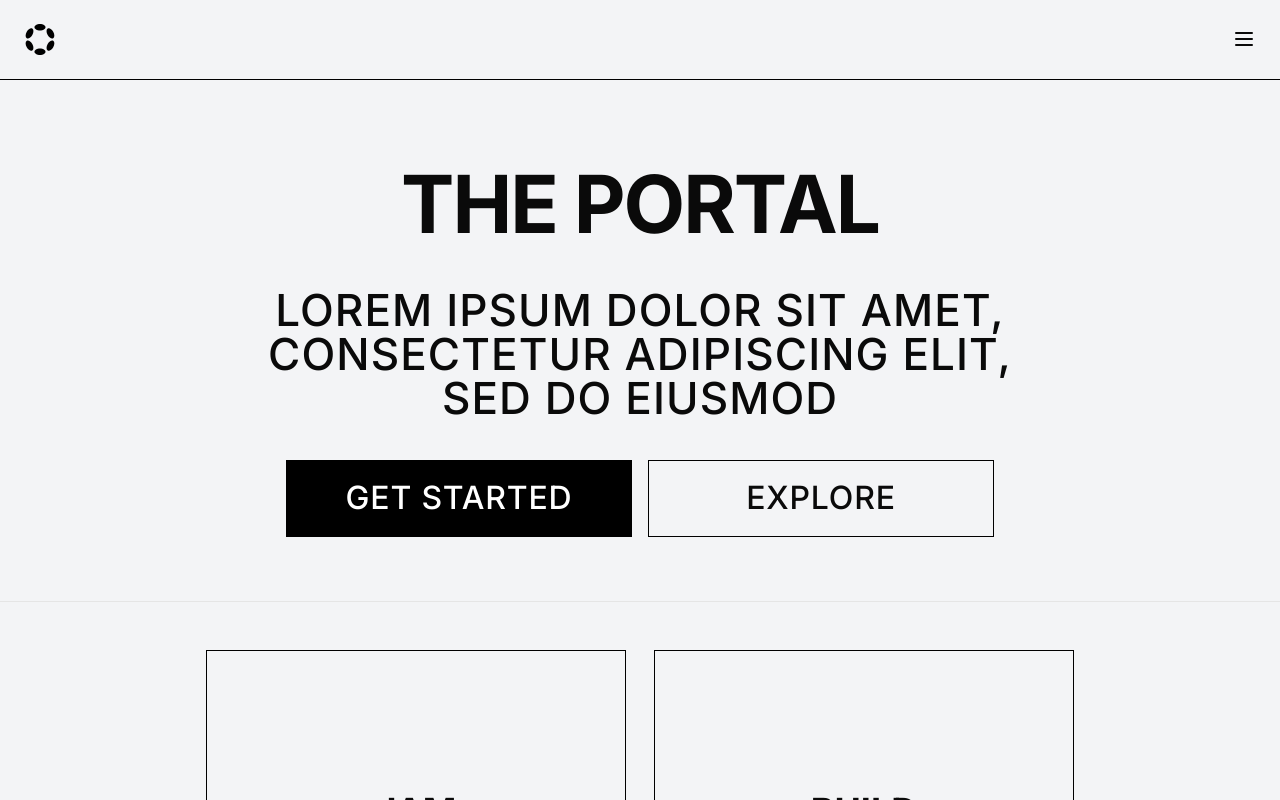
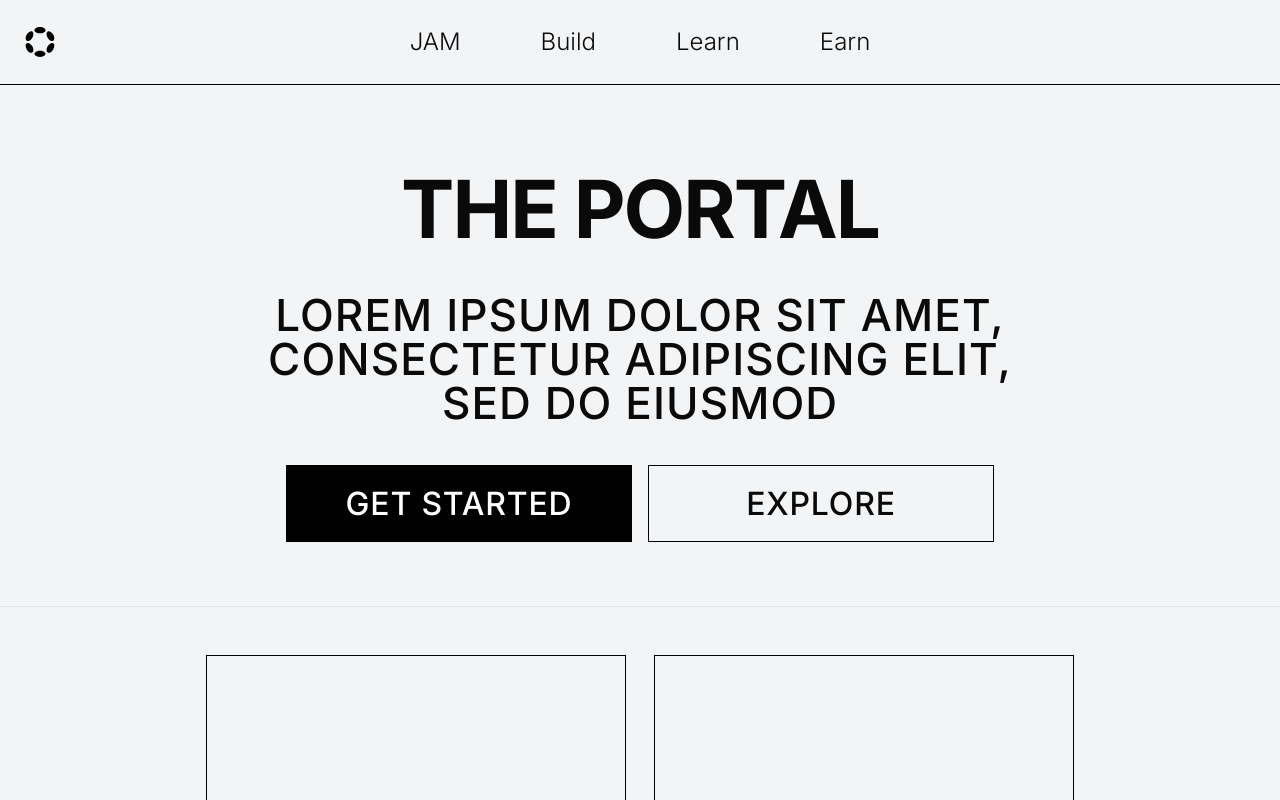
Before and after one commit to lhymmEU/raindot, a Next.js app: page / in a window 1280 px wide. Shown: the top 800 px of the page. Built offline with nearby package versions, Linux system fonts and the light colour scheme.

Commit message:
header v0.2

```diff
--- a/app/api/dune/route.ts
+++ b/app/api/dune/route.ts
@@ -1,5 +1,5 @@
-import { NextRequest, NextResponse } from 'next/server';
-import { DuneClient } from '@duneanalytics/client-sdk';
+import { NextRequest, NextResponse } from "next/server";
+import { DuneClient } from "@duneanalytics/client-sdk";
 
 const DUNE_API_KEY = process.env.DUNE_API_KEY;
 
@@ -7,10 +7,16 @@ export async function POST(req: NextRequest) {
   const { queryId } = await req.json();
 
   if (!DUNE_API_KEY) {
-    return NextResponse.json({ error: 'DUNE_API_KEY is not set' }, { status: 500 });
+    return NextResponse.json(
+      { error: "DUNE_API_KEY is not set" },
+      { status: 500 }
+    );
   }
   const dune = new DuneClient(DUNE_API_KEY);
-  const query_result = await dune.getLatestResult({queryId: queryId, opts: {batchSize: 1000}});
+  const query_result = await dune.getLatestResult({
+    queryId: queryId,
+    opts: { batchSize: 1000 },
+  });
   if (query_result.error) {
     return NextResponse.json({ error: query_result.error }, { status: 500 });
   }
--- /dev/null
+++ b/app/components/header-button.tsx
@@ -0,0 +1,78 @@
+"use client";
+
+import { useState, useRef, useEffect } from "react";
+import { createPortal } from "react-dom";
+
+type DropdownItem = {
+  text: string;
+  href: string;
+};
+
+type HeaderButtonProps = {
+  text: string;
+  dropdownItems?: DropdownItem[];
+};
+
+const HeaderButton = ({ text, dropdownItems }: HeaderButtonProps) => {
+  const [showDropdown, setShowDropdown] = useState(false);
+  const buttonRef = useRef<HTMLButtonElement>(null);
+  const dropdownRef = useRef<HTMLDivElement>(null);
+
+  // Calculate position for dropdown
+  useEffect(() => {
+    if (showDropdown && buttonRef.current && dropdownRef.current) {
+      // Get the button's positioning
+      const buttonRect = buttonRef.current.getBoundingClientRect();
+      // Set the dropdown's positioning
+      dropdownRef.current.style.left = `${buttonRect.left}px`;
+      dropdownRef.current.style.top = `${buttonRect.bottom + 8}px`;
+    }
+  }, [showDropdown]);
+
+  return (
+    <>
+      <button
+        ref={buttonRef}
+        className="cursor-pointer text-[24px] font-[300] px-[20px] rounded-[30px] hover:bg-black hover:text-white"
+        onMouseEnter={() => setShowDropdown(true)}
+        onMouseLeave={() => {
+          // Small delay to allow moving cursor to dropdown
+          setTimeout(() => {
+            if (dropdownRef.current && !dropdownRef.current.matches(":hover")) {
+              setShowDropdown(false);
+            }
+          }, 100);
+        }}
+      >
+        {text}
+      </button>
+
+      {showDropdown &&
+        dropdownItems &&
+        dropdownItems.length > 0 &&
+        createPortal(
+          <div
+            ref={dropdownRef}
+            className="fixed w-[264px] bg-white border border-gray-200 rounded-md shadow-lg z-10"
+            onMouseEnter={() => setShowDropdown(true)}
+            onMouseLeave={() => setShowDropdown(false)}
+          >
+            <div className="flex flex-col gap-[10px] p-[20px]">
+              {dropdownItems.map((item, index) => (
+                <a
+                  key={index}
+                  href={item.href}
+                  className="block hover:bg-black hover:text-white"
+                >
+                  {item.text}
+                </a>
+              ))}
+            </div>
+          </div>,
+          document.body
+        )}
+    </>
+  );
+};
+
+export default HeaderButton;
--- a/app/components/header.tsx
+++ b/app/components/header.tsx
@@ -1,10 +1,32 @@
 "use client";
 
-import { useState } from "react";
-import { Menu } from "lucide-react";
 import Image from "next/image";
+import HeaderButton from "./header-button";
+
 export default function Header() {
-  const [isMenuOpen, setIsMenuOpen] = useState(false);
+  const jamItems = [
+    { text: "Item 1", href: "#" },
+    { text: "Item 2", href: "#" },
+    { text: "Item 3", href: "#" },
+  ];
+
+  const buildItems = [
+    { text: "Item 1", href: "#" },
+    { text: "Item 2", href: "#" },
+    { text: "Item 3", href: "#" },
+  ];
+
+  const learnItems = [
+    { text: "Item 1", href: "#" },
+    { text: "Item 2", href: "#" },
+    { text: "Item 3", href: "#" },
+  ];
+
+  const earnItems = [
+    { text: "Item 1", href: "#" },
+    { text: "Item 2", href: "#" },
+    { text: "Item 3", href: "#" },
+  ];
 
   return (
     <header className="p-6 flex justify-between items-center border-b border-black">
@@ -15,22 +37,22 @@ export default function Header() {
         height={32}
       />
 
-      <button
-        onClick={() => setIsMenuOpen(!isMenuOpen)}
-        className="focus:outline-none"
-      >
-        <Menu className="w-6 h-6" />
-      </button>
+      <div className="flex gap-[40px] text-[24px] font-[300]">
+        <HeaderButton text="JAM" dropdownItems={jamItems} />
+        <HeaderButton text="Build" dropdownItems={buildItems} />
+        <HeaderButton text="Learn" dropdownItems={learnItems} />
+        <HeaderButton text="Earn" dropdownItems={earnItems} />
+      </div>
 
-      {isMenuOpen && (
-        <div className="absolute top-16 right-6 bg-white shadow-lg p-4 z-50">
-          <ul className="space-y-2">
-            <li>Menu Item 1</li>
-            <li>Menu Item 2</li>
-            <li>Menu Item 3</li>
-          </ul>
-        </div>
-      )}
+      {/* This is used to make the header buttons center aligned */}
+      <div className="invisible">
+        <Image
+          src="/polkadot-logo.svg"
+          alt="Placeholder"
+          width={32}
+          height={32}
+        />
+      </div>
     </header>
   );
 }
--- /dev/null
+++ b/app/openvis/monthly-voting-chart.tsx
@@ -0,0 +1,91 @@
+'use client';
+
+import {
+  LineChart,
+  Line,
+  XAxis,
+  YAxis,
+  CartesianGrid,
+  Tooltip,
+  Legend,
+  ResponsiveContainer
+} from 'recharts';
+
+interface DotVotingData {
+  month: string;
+  aye_dot: number;
+  nay_dot: number;
+  abstain_dot: number;
+  aye_voting_power: number;
+  nay_voting_power: number;
+  abstain_voting_power: number;
+  aye_per_nay_ratio: number | null;
+}
+
+interface DotVotingChartProps {
+  data: DotVotingData[];
+}
+
+export default function MonthlyVotingChart({ data }: DotVotingChartProps) {
+  // Sort data by month
+  const sortedData = [...data].sort((a, b) =>
+    new Date(a.month).getTime() - new Date(b.month).getTime()
+  );
+
+  // Process data for the chart
+  const chartData = sortedData.map((item) => {
+    // Format month label
+    const date = new Date(item.month);
+    const formattedMonth = date.toLocaleString('default', {
+      month: 'short',
+      year: '2-digit'
+    });
+
+    return {
+      month: formattedMonth,
+      ayeVotingPower: item.aye_voting_power,
+      nayVotingPower: item.nay_voting_power
+    };
+  });
+
+  return (
+    <div className="w-full h-[400px]">
+      <ResponsiveContainer width="100%" height="100%">
+        <LineChart
+          data={chartData}
+          margin={{ top: 5, right: 30, left: 20, bottom: 5 }}
+        >
+          <CartesianGrid strokeDasharray="3 3" />
+          <XAxis dataKey="month" />
+          <YAxis
+            tickFormatter={(value) => `${(value / 1000000).toFixed(1)}M`}
+            domain={['auto', 'auto']}
+          />
+          <Tooltip
+            formatter={(value, name) => {
+              const displayName = name === "Aye Voting Power" ? "Aye Voting Power" : "Nay Voting Power";
+              return [`${(Number(value) / 1000000).toFixed(2)}M`, displayName];
+            }}
+          />
+          <Legend />
+          <Line
+            type="monotone"
+            dataKey="ayeVotingPower"
+            name="Aye Voting Power"
+            stroke="#0088fe"
+            activeDot={{ r: 8 }}
+            strokeWidth={2}
+          />
+          <Line
+            type="monotone"
+            dataKey="nayVotingPower"
+            name="Nay Voting Power"
+            stroke="#ff4d4f"
+            activeDot={{ r: 8 }}
+            strokeWidth={2}
+          />
+        </LineChart>
+      </ResponsiveContainer>
+    </div>
+  );
+}
--- a/app/openvis/page.tsx
+++ b/app/openvis/page.tsx
@@ -2,42 +2,61 @@ import Header from "@/app/components/header";
 import Hero from "@/app/components/hero";
 import Footer from "@/app/components/footer";
 import VoterChart from "@/app/openvis/voter-chart";
+import MonthlyVotingChart from "@/app/openvis/monthly-voting-chart";
 
-export const dynamic = 'force-dynamic'; // Prevent static generation
-const baseUrl = "http://localhost:3000"
+export const dynamic = "force-dynamic"; // Prevent static generation
+const baseUrl = "http://localhost:3000";
 // const baseUrl = "https://raindot.vercel.app";
 
 export default async function OpenVis() {
   let voterData = { data: [] };
+  let monthlyVoterTurnoutData = { data: [] };
 
   try {
     // Fetch for the voter count trends, queryId is 5000878
     const voterResponse = await fetch(`${baseUrl}/api/dune`, {
-      method: 'POST',
+      method: "POST",
       headers: {
-        'Content-Type': 'application/json',
+        "Content-Type": "application/json",
       },
       body: JSON.stringify({ queryId: 5000878 }),
     });
 
+    const monthlyVoterTurnoutRes = await fetch(`${baseUrl}/api/dune`, {
+      method: "POST",
+      headers: {
+        "Content-Type": "application/json",
+      },
+      body: JSON.stringify({ queryId: 5014020 }),
+    });
+
     if (!voterResponse.ok) throw new Error(`Error: ${voterResponse.status}`);
     voterData = await voterResponse.json();
+
+    if (!monthlyVoterTurnoutRes.ok)
+      throw new Error(`Error: ${monthlyVoterTurnoutRes.status}`);
+    monthlyVoterTurnoutData = await monthlyVoterTurnoutRes.json();
   } catch (error) {
-    console.error('Error fetching data:', error);
+    console.error("Error fetching data:", error);
     // Continue with empty data instead of crashing
   }
 
   return (
     <>
       <Header />
-      <Hero
-        title="OpenVis"
-        description="Visualizing OpenGov data."
-      />
+      <Hero title="OpenVis" description="Visualizing OpenGov data." />
       <div className="container mx-auto px-4 py-8">
         <h1 className="text-2xl font-bold mb-6">Voter Count Trends</h1>
-        <div className="bg-white p-4 rounded-lg shadow-md">
+        <div className="bg-white p-4 rounded-lg border-1">
           <VoterChart data={voterData.data} />
+        </div>
+      </div>
+      <div className="container mx-auto px-4 py-8">
+        <h1 className="text-2xl font-bold mb-6">
+          Monthly Voting Power Turnout
+        </h1>
+        <div className="bg-white p-4 rounded-lg border-1">
+          <MonthlyVotingChart data={monthlyVoterTurnoutData.data} />
         </div>
       </div>
       <Footer />
```
